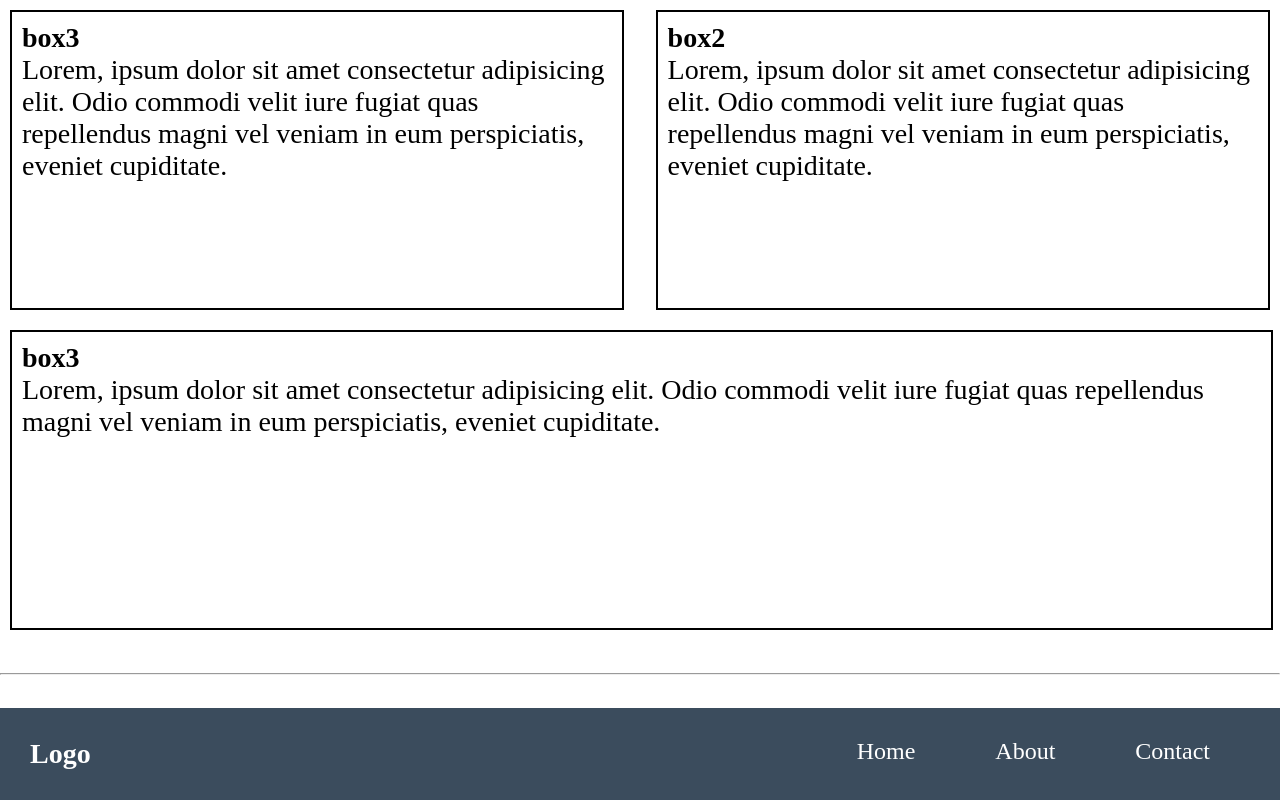
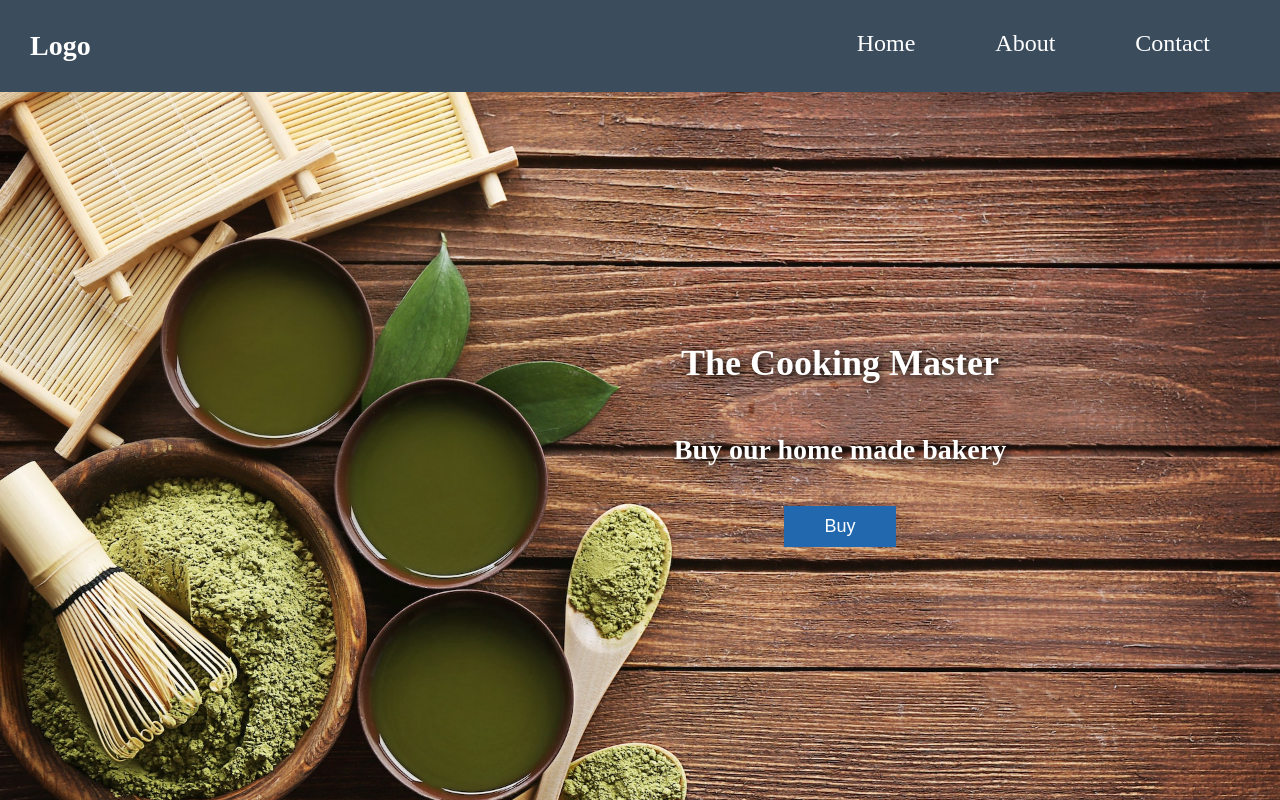
Before and after one commit to AliGharehkhani/cssProject, a plain HTML site: page index.html in a window 1280 px wide. Shown: the top 800 px of the page. Drawn offline with Linux system fonts and the light colour scheme.

Commit message:
Remove the previous unnecessary parts

```diff
--- a/index.html
+++ b/index.html
@@ -8,36 +8,6 @@
     <title>Document</title>
   </head>
   <body>
-    <section>
-      <div class="box1">
-        <h1>box3</h1>
-        <p>
-          Lorem, ipsum dolor sit amet consectetur adipisicing elit. Odio commodi
-          velit iure fugiat quas repellendus magni vel veniam in eum
-          perspiciatis, eveniet cupiditate.
-        </p>
-      </div>
-      <div class="box2">
-        <h1>box2</h1>
-        <p>
-          Lorem, ipsum dolor sit amet consectetur adipisicing elit. Odio commodi
-          velit iure fugiat quas repellendus magni vel veniam in eum
-          perspiciatis, eveniet cupiditate.
-        </p>
-      </div>
-      <div class="clear"></div>
-      <div class="box3">
-        <h1>box3</h1>
-        <p>
-          Lorem, ipsum dolor sit amet consectetur adipisicing elit. Odio commodi
-          velit iure fugiat quas repellendus magni vel veniam in eum
-          perspiciatis, eveniet cupiditate.
-        </p>
-      </div>
-    </section>
-    <br /><br /><br />
-    <hr />
-    <br /><br /><br />
     <header>
       <nav>
         <h1 id="logo">Logo</h1>
```
